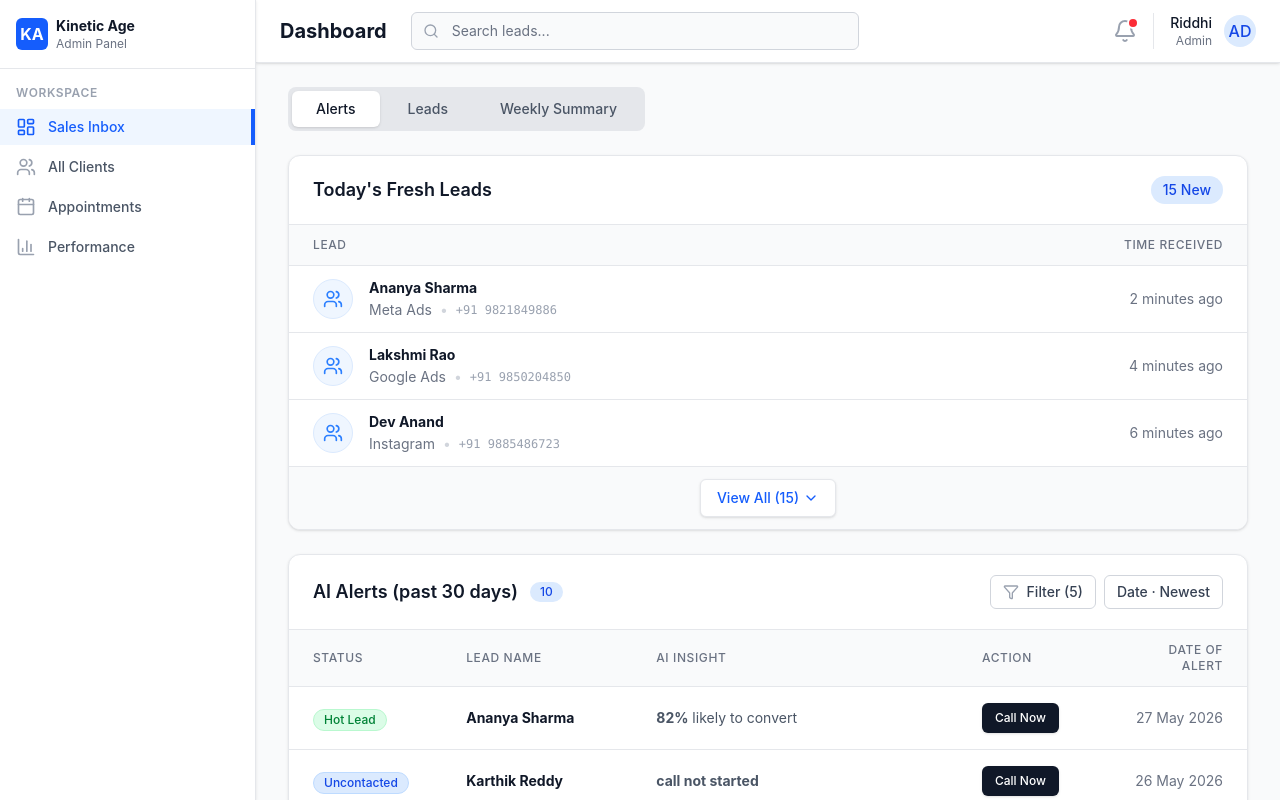
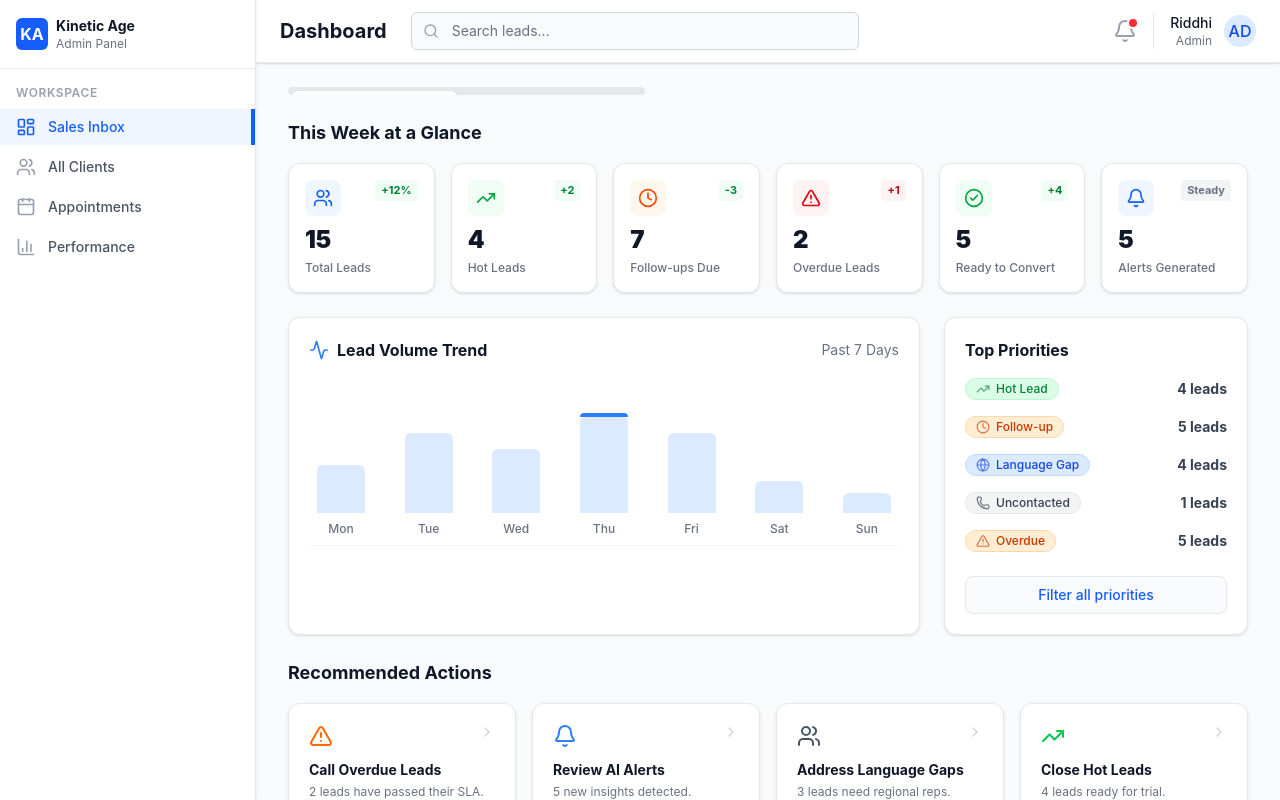
Before and after one commit to vidula18/kinetic-dashboard, a React (Vite) app: page / in a window 1280 px wide. Built offline with nearby package versions, Linux system fonts and the light colour scheme.

Commit message:
Revert "Add Weekly Summary tab"
This reverts commit e1bb7f1059c3a8cc24bc2024d7021c14d56f76af.

```diff
--- a/src/App.tsx
+++ b/src/App.tsx
@@ -6,13 +6,13 @@ import { SplitScreenLayout } from './components/SplitScreenLayout';
 import { LeadQueue } from './components/LeadQueue';
 import { LeadDetail } from './components/LeadDetail';
 import { QuickFilterBar } from './components/QuickFilterBar';
-
 import { AIAlertsTable } from './components/AIAlertsTable';
-
 import { FreshLeadsTable } from './components/FreshLeadsTable';
+import { WeeklySummary } from './components/WeeklySummary';
+import { MOCK_ALERTS } from './data/mockAlerts';
 
 export default function App() {
-  const [activeTab, setActiveTab] = useState<'Alerts' | 'Leads' | 'Weekly Summary'>('Alerts');
+  const [activeTab, setActiveTab] = useState<'WeeklySummary' | 'Alerts' | 'Leads'>('WeeklySummary');
   const [activeFilter, setActiveFilter] = useState<LabelType | null>(null);
   const [selectedLeadId, setSelectedLeadId] = useState<string | null>(MOCK_LEADS[0]?.id || null);
 
@@ -118,29 +118,37 @@ export default function App() {
         </header>
 
         {/* Tabs Area */}
-        <div className="mb-2 mx-4 sm:mx-6 lg:mx-8 flex space-x-1 p-1 bg-gray-200 rounded-lg inline-flex mt-6 self-start">
+        <div className="mb-2 mx-4 sm:mx-6 lg:mx-8 flex space-x-1 p-1 bg-gray-200 rounded-lg inline-flex mt-6 self-start overflow-x-auto max-w-full">
+          <button
+            onClick={() => setActiveTab('WeeklySummary')}
+            className={`px-6 py-2 text-sm font-medium rounded-md transition-all whitespace-nowrap ${
+              activeTab === 'WeeklySummary' ? 'bg-white text-gray-900 shadow-sm' : 'text-gray-600 hover:text-gray-900 hover:bg-gray-100'
+            }`}>
+            Weekly Summary
+          </button>
           <button
             onClick={() => setActiveTab('Alerts')}
-            className={`px-6 py-2 text-sm font-medium rounded-md transition-all ${
+            className={`px-6 py-2 text-sm font-medium rounded-md transition-all whitespace-nowrap ${
               activeTab === 'Alerts' ? 'bg-white text-gray-900 shadow-sm' : 'text-gray-600 hover:text-gray-900 hover:bg-gray-100'
             }`}>
             Alerts
           </button>
           <button
             onClick={() => setActiveTab('Leads')}
-            className={`px-6 py-2 text-sm font-medium rounded-md transition-all ${
+            className={`px-6 py-2 text-sm font-medium rounded-md transition-all whitespace-nowrap ${
               activeTab === 'Leads' ? 'bg-white text-gray-900 shadow-sm' : 'text-gray-600 hover:text-gray-900 hover:bg-gray-100'
             }`}>
             Leads
           </button>
-          <button
-            onClick={() => setActiveTab('Weekly Summary')}
-            className={`px-6 py-2 text-sm font-medium rounded-md transition-all ${
-              activeTab === 'Weekly Summary' ? 'bg-white text-gray-900 shadow-sm' : 'text-gray-600 hover:text-gray-900 hover:bg-gray-100'
-            }`}>
-            Weekly Summary
-          </button>
         </div>
+
+        {activeTab === 'WeeklySummary' && (
+          <WeeklySummary
+            leads={MOCK_LEADS}
+            alerts={MOCK_ALERTS}
+            onNavigateToTab={setActiveTab}
+          />
+        )}
 
         {activeTab === 'Leads' && (
           /* Master-Detail Split Screen Layout */
@@ -173,16 +181,6 @@ export default function App() {
             <AIAlertsTable onNavigateToLead={handleNavigateToLead} />
           </div>
         )}
-
-        {activeTab === 'Weekly Summary' && (
-          <div className="p-8 flex items-center justify-center h-full">
-            <div className="text-center text-gray-500">
-              <BarChart3 className="mx-auto h-12 w-12 text-gray-400 mb-4" />
-              <h3 className="text-lg font-medium text-gray-900">Weekly Summary</h3>
-              <p className="mt-1">This section is under construction.</p>
-            </div>
-          </div>
-        )}
       </main>
     </div>
   );
--- /dev/null
+++ b/src/components/WeeklySummary.tsx
@@ -0,0 +1,197 @@
+import { TrendingUp, Users, Clock, AlertTriangle, CheckCircle2, ChevronRight, Activity, Bell } from 'lucide-react';
+import { LabelPill } from './LabelPill';
+import { MOCK_LABELS } from '../data/labelConfig';
+import type { Lead } from '../data/mockLeads';
+import type { Alert } from '../data/mockAlerts';
+
+interface WeeklySummaryProps {
+  leads: Lead[];
+  alerts: Alert[];
+  onNavigateToTab: (tab: 'Alerts' | 'Leads') => void;
+}
+
+export function WeeklySummary({ leads, alerts, onNavigateToTab }: WeeklySummaryProps) {
+  // Mock data for weekly trend
+  const trendDays = [
+    { day: 'Mon', count: 12, height: 'h-12' },
+    { day: 'Tue', count: 19, height: 'h-20' },
+    { day: 'Wed', count: 15, height: 'h-16' },
+    { day: 'Thu', count: 24, height: 'h-24' },
+    { day: 'Fri', count: 18, height: 'h-20' },
+    { day: 'Sat', count: 8, height: 'h-8' },
+    { day: 'Sun', count: 5, height: 'h-5' },
+  ];
+
+  return (
+    <div className="mx-4 sm:mx-6 lg:mx-8 mb-12 mt-4 space-y-6">
+
+      {/* 1. Summary Metrics */}
+      <section>
+        <h2 className="text-lg font-bold text-gray-900 mb-4">This Week at a Glance</h2>
+        <div className="grid grid-cols-2 md:grid-cols-3 lg:grid-cols-6 gap-4">
+          <MetricCard title="Total Leads" value={leads.length.toString()} icon={Users} trend="+12%" trendUp={true} />
+          <MetricCard title="Hot Leads" value="4" icon={TrendingUp} trend="+2" trendUp={true} color="green" />
+          <MetricCard title="Follow-ups Due" value="7" icon={Clock} trend="-3" trendUp={true} color="orange" />
+          <MetricCard title="Overdue Leads" value="2" icon={AlertTriangle} trend="+1" trendUp={false} color="red" />
+          <MetricCard title="Ready to Convert" value="5" icon={CheckCircle2} trend="+4" trendUp={true} color="green" />
+          <MetricCard title="Alerts Generated" value={alerts.length.toString()} icon={Bell} trend="Steady" color="blue" />
+        </div>
+      </section>
+
+      <div className="grid grid-cols-1 lg:grid-cols-3 gap-6">
+
+        {/* 2. Trend / Activity Section */}
+        <section className="bg-white rounded-xl shadow-sm border border-gray-200 p-5 lg:col-span-2">
+          <div className="flex justify-between items-center mb-6">
+            <h3 className="text-base font-bold text-gray-900 flex items-center">
+              <Activity className="w-5 h-5 mr-2 text-blue-500" /> Lead Volume Trend
+            </h3>
+            <span className="text-sm text-gray-500">Past 7 Days</span>
+          </div>
+
+          <div className="flex items-end justify-between h-40 pt-4 border-b border-gray-100 pb-2 px-2">
+            {trendDays.map((stat, idx) => (
+              <div key={idx} className="flex flex-col items-center gap-2 group">
+                <span className="text-xs font-bold text-gray-400 opacity-0 group-hover:opacity-100 transition-opacity">
+                  {stat.count}
+                </span>
+                <div className={`w-8 sm:w-12 bg-blue-100 hover:bg-blue-500 rounded-t-md transition-colors ${stat.height} relative`}>
+                  {idx === 3 && ( // Highlight peak day
+                    <div className="absolute -top-1 left-0 w-full h-1 bg-blue-500 rounded-t-md"></div>
+                  )}
+                </div>
+                <span className="text-xs font-medium text-gray-500">{stat.day}</span>
+              </div>
+            ))}
+          </div>
+        </section>
+
+        {/* 3. Priority Breakdown */}
+        <section className="bg-white rounded-xl shadow-sm border border-gray-200 p-5">
+          <h3 className="text-base font-bold text-gray-900 mb-4">Top Priorities</h3>
+          <div className="space-y-4">
+            {MOCK_LABELS.slice(0, 5).map((label, idx) => {
+              const Icon = label.icon;
+              return (
+                <div key={idx} className="flex items-center justify-between">
+                  <div className="flex items-center">
+                    <LabelPill color={label.color}>
+                      <Icon className="w-3.5 h-3.5 mr-1.5 opacity-70" />
+                      {label.text}
+                    </LabelPill>
+                  </div>
+                  <span className="text-sm font-bold text-gray-700">
+                    {Math.floor(Math.random() * 5) + 1} leads
+                  </span>
+                </div>
+              );
+            })}
+          </div>
+          <button
+            onClick={() => onNavigateToTab('Leads')}
+            className="w-full mt-6 py-2 px-4 bg-gray-50 hover:bg-gray-100 text-sm font-medium text-blue-600 rounded-lg transition-colors border border-gray-200"
+          >
+            Filter all priorities
+          </button>
+        </section>
+      </div>
+
+      {/* 4. Top Actions */}
+      <section>
+        <h2 className="text-lg font-bold text-gray-900 mb-4">Recommended Actions</h2>
+        <div className="grid grid-cols-1 sm:grid-cols-2 lg:grid-cols-4 gap-4">
+          <ActionBlock
+            title="Call Overdue Leads"
+            desc="2 leads have passed their SLA."
+            icon={AlertTriangle}
+            color="orange"
+            onClick={() => onNavigateToTab('Leads')}
+          />
+          <ActionBlock
+            title="Review AI Alerts"
+            desc={`${alerts.length} new insights detected.`}
+            icon={Bell}
+            color="blue"
+            onClick={() => onNavigateToTab('Alerts')}
+          />
+          <ActionBlock
+            title="Address Language Gaps"
+            desc="3 leads need regional reps."
+            icon={Users}
+            color="gray"
+            onClick={() => onNavigateToTab('Leads')}
+          />
+          <ActionBlock
+            title="Close Hot Leads"
+            desc="4 leads ready for trial."
+            icon={TrendingUp}
+            color="green"
+            onClick={() => onNavigateToTab('Leads')}
+          />
+        </div>
+      </section>
+
+    </div>
+  );
+}
+
+function MetricCard({ title, value, icon: Icon, trend, trendUp, color = 'blue' }: any) {
+  const colorMap: any = {
+    blue: 'text-blue-600 bg-blue-50',
+    green: 'text-green-600 bg-green-50',
+    orange: 'text-orange-600 bg-orange-50',
+    red: 'text-red-600 bg-red-50',
+  };
+
+  return (
+    <div className="bg-white rounded-xl shadow-sm border border-gray-200 p-4">
+      <div className="flex justify-between items-start mb-2">
+        <div className={`p-2 rounded-lg ${colorMap[color]}`}>
+          <Icon className="w-5 h-5" />
+        </div>
+        {trend && (
+          <span className={`text-[11px] font-bold px-1.5 py-0.5 rounded ${
+            trendUp === true ? 'text-green-700 bg-green-50' :
+            trendUp === false ? 'text-red-700 bg-red-50' : 'text-gray-500 bg-gray-100'
+          }`}>
+            {trend}
+          </span>
+        )}
+      </div>
+      <div>
+        <div className="text-2xl font-black text-gray-900">{value}</div>
+        <div className="text-xs font-medium text-gray-500 mt-1">{title}</div>
+      </div>
+    </div>
+  );
+}
+
+function ActionBlock({ title, desc, icon: Icon, color, onClick }: any) {
+  const hoverBorder: any = {
+    blue: 'hover:border-blue-300',
+    green: 'hover:border-green-300',
+    orange: 'hover:border-orange-300',
+    gray: 'hover:border-gray-400',
+  };
+
+  const iconColor: any = {
+    blue: 'text-blue-500',
+    green: 'text-green-500',
+    orange: 'text-orange-500',
+    gray: 'text-gray-600',
+  };
+
+  return (
+    <div
+      onClick={onClick}
+      className={`bg-white rounded-xl shadow-sm border border-gray-200 p-5 cursor-pointer transition-all duration-200 hover:shadow-md group ${hoverBorder[color]}`}
+    >
+      <div className="flex justify-between items-start mb-3">
+        <Icon className={`w-6 h-6 ${iconColor[color]}`} />
+        <ChevronRight className="w-4 h-4 text-gray-300 group-hover:text-gray-500 transition-colors" />
+      </div>
+      <h4 className="text-sm font-bold text-gray-900 mb-1">{title}</h4>
+      <p className="text-xs text-gray-500">{desc}</p>
+    </div>
+  );
+}
```
